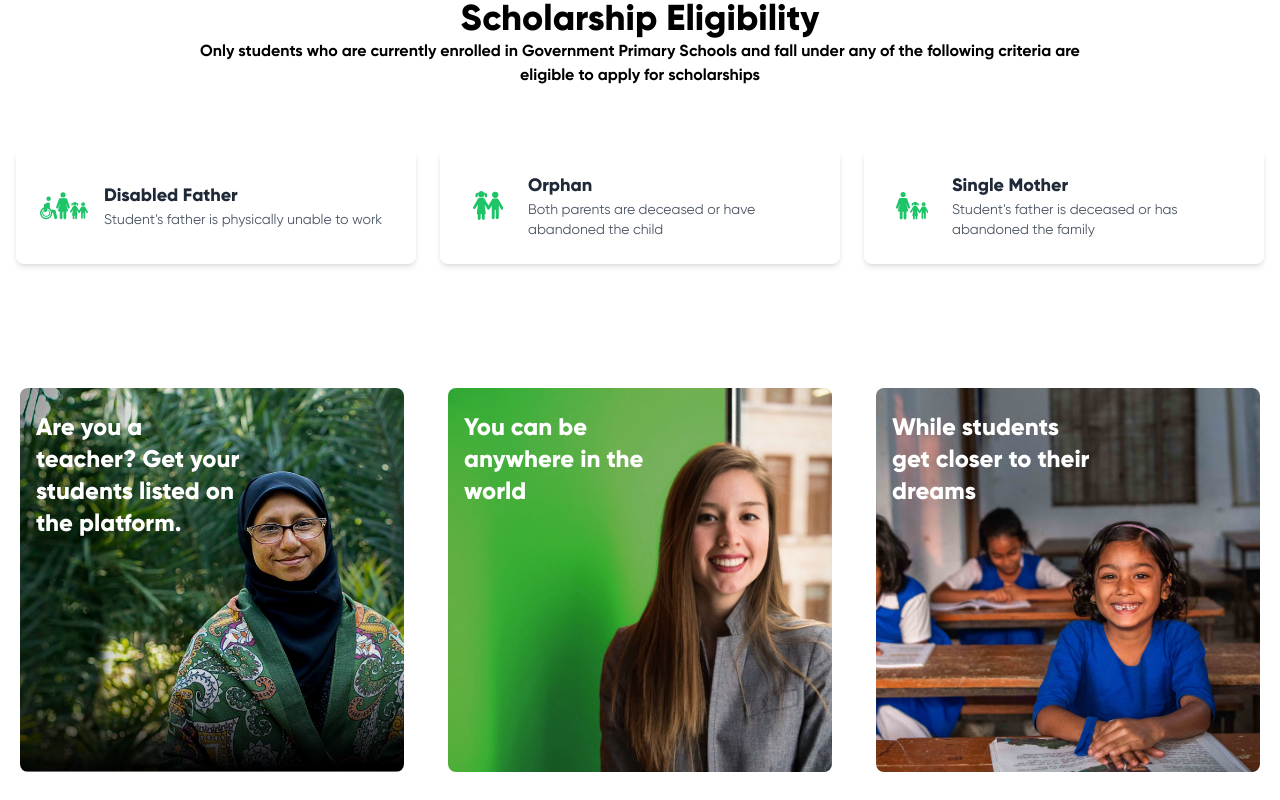
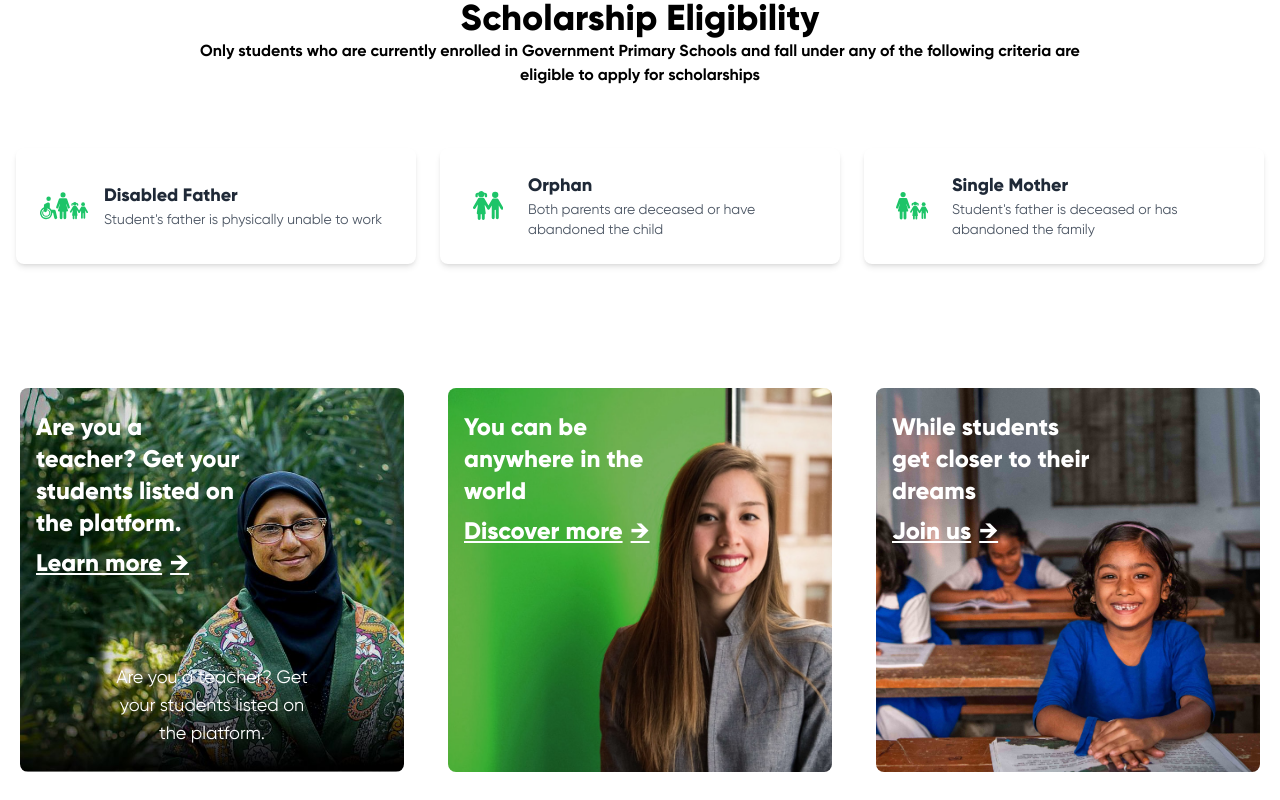
Before and after one commit to Rifat8080/alteryouth_nextjs, a Next.js app: page / in a window 1280 px wide. Shown: the part 3442-4242 px from the top of the page. Built offline with nearby package versions, Linux system fonts and the light colour scheme; no server answers.

Commit message:
added link

```diff
--- a/src/components/imageCards.js
+++ b/src/components/imageCards.js
@@ -1,13 +1,22 @@
 import React from 'react';
 
-const ImageCard = ({ imageSrc, altText, caption }) => (
+const ImageCard = ({ imageSrc, altText, caption, linkText, linkHref, isHeadteacher }) => (
   <figure className="relative w-96 transition-all duration-300 cursor-pointer transform hover:scale-105">
     <a href="#">
       <img className="rounded-lg h-96 w-full object-cover" src={imageSrc} alt={altText} />
     </a>
     <figcaption className="absolute px-4 text-2xl font-bold max-w-60 text-white top-6">
       <p>{caption}</p>
+      <a href={linkHref} className="underline text-white hover:text-gray-300 flex items-center mt-2">
+        {linkText}
+        <span className="ml-2 transition-transform duration-300 transform hover:translate-x-1">→</span>
+      </a>
     </figcaption>
+    {isHeadteacher && (
+      <figcaption className="absolute bottom-6 left-1/2 transform -translate-x-1/2 text-lg text-white text-center">
+        <p>{caption}</p>
+      </figcaption>
+    )}
   </figure>
 );
 
@@ -16,17 +25,26 @@ const ImageCards = () => {
     {
       imageSrc: "/assets/images/headteacher.jpg",
       altText: "image description 1",
-      caption: "Are you a teacher? Get your students listed on the platform."
+      caption: "Are you a teacher? Get your students listed on the platform.",
+      linkText: "Learn more",
+      linkHref: "#",
+      isHeadteacher: true
     },
     {
       imageSrc: "/assets/images/person.jpg",
       altText: "image description 2",
-      caption: "You can be anywhere in the world"
+      caption: "You can be anywhere in the world",
+      linkText: "Discover more",
+      linkHref: "#",
+      isHeadteacher: false
     },
     {
       imageSrc: "/assets/images/applicant.jpg",
       altText: "image description 3",
-      caption: "While students get closer to their dreams"
+      caption: "While students get closer to their dreams",
+      linkText: "Join us",
+      linkHref: "#",
+      isHeadteacher: false
     }
   ];
 
@@ -39,6 +57,9 @@ const ImageCards = () => {
             imageSrc={card.imageSrc}
             altText={card.altText}
             caption={card.caption}
+            linkText={card.linkText}
+            linkHref={card.linkHref}
+            isHeadteacher={card.isHeadteacher}
           />
         ))}
       </div>
```
